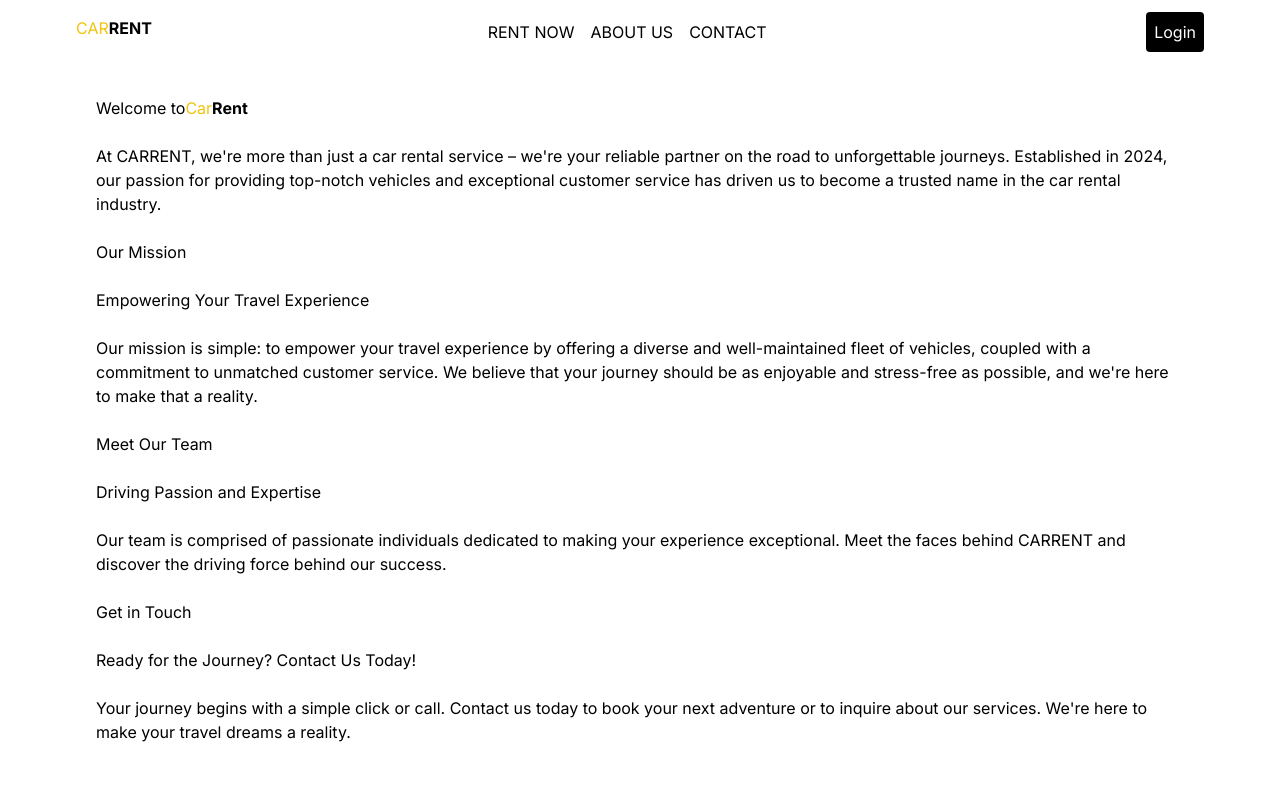
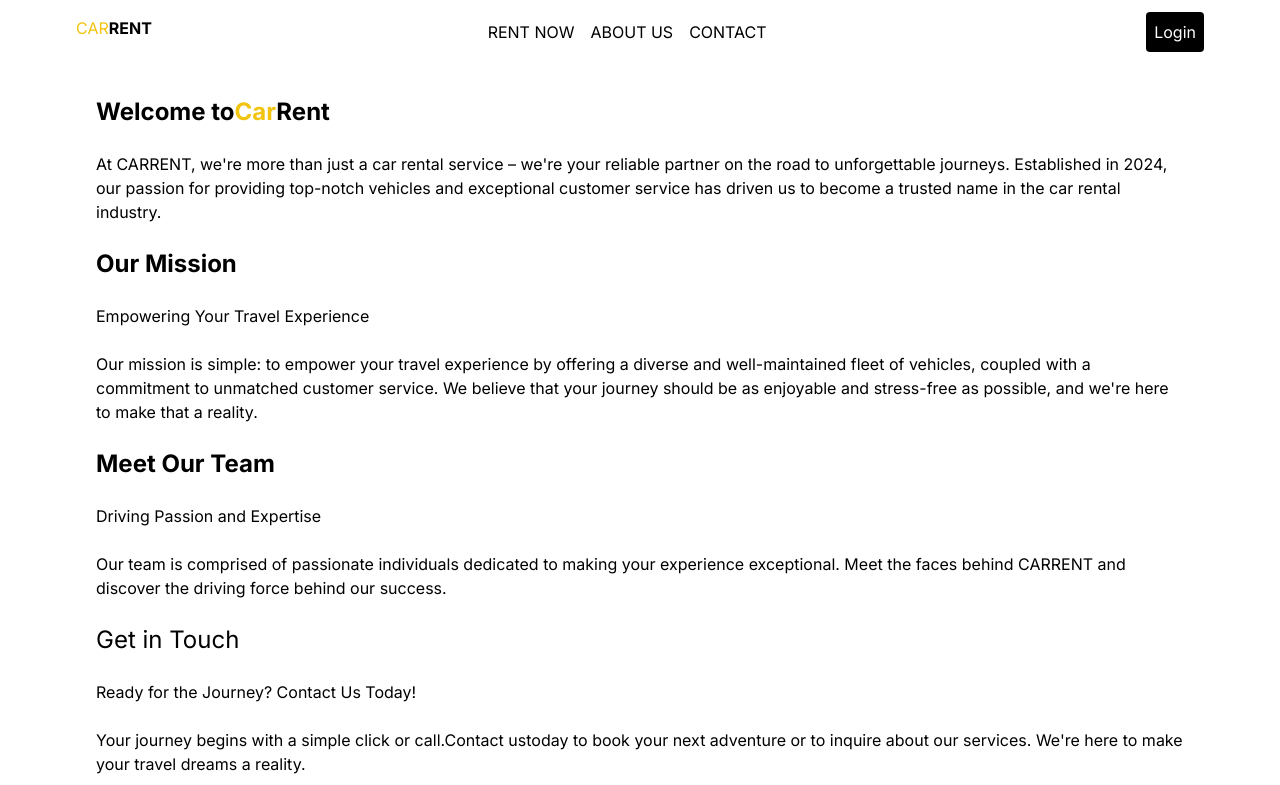
Before and after one commit to badrxd/car-rental-management-system, a Next.js app: page /about in a window 1280 px wide. Shown: the top 785 px of the page. Built offline with nearby package versions, Linux system fonts and the light colour scheme.

Commit message:
about headlings styling

```diff
--- a/app/about/page.js
+++ b/app/about/page.js
@@ -5,9 +5,9 @@ function About() {
   return (
     <div className="max-w-6xl mx-auto flex-col sm:flex-row justify-between p-8 items-center">
       <div>
-        <h1 className="">
+        <h1 className=" text-2xl font-bold">
           Welcome to
-          <span className="text-[#f1c40f] size-8">
+          <span className="text-[#f1c40f]">
             Car<span className="text-black font-bold">Rent</span>
           </span>
         </h1>
@@ -20,7 +20,7 @@ function About() {
           rental industry.
         </p>
         <br />
-        <p className="text-green">Our Mission</p>
+        <p className="text-2xl font-bold">Our Mission</p>
         <br />
         <h3>Empowering Your Travel Experience</h3>
         <br />
@@ -32,7 +32,7 @@ function About() {
           make that a reality.
         </p>
         <br />
-        <h1>Meet Our Team</h1>
+        <h1 className=" text-2xl font-bold">Meet Our Team</h1>
         <br />
         <h3>Driving Passion and Expertise</h3>
         <br />
@@ -42,15 +42,15 @@ function About() {
           discover the driving force behind our success.
         </p>
         <br />
-        <h1>Get in Touch</h1>
+        <h1 className="text-2xl">Get in Touch</h1>
         <br />
         <h3>Ready for the Journey? Contact Us Today!</h3>
         <br />
         <p>
-          Your journey begins with a simple click or call.{" "}
+          Your journey begins with a simple click or call.
           <a href="/contact" className="text-blue">
             Contact us
-          </a>{" "}
+          </a>
           today to book your next adventure or to inquire about our services.
           We're here to make your travel dreams a reality.
         </p>
```
Also changed, not shown: 1 other file (tests, documents, lock files or other folders).
